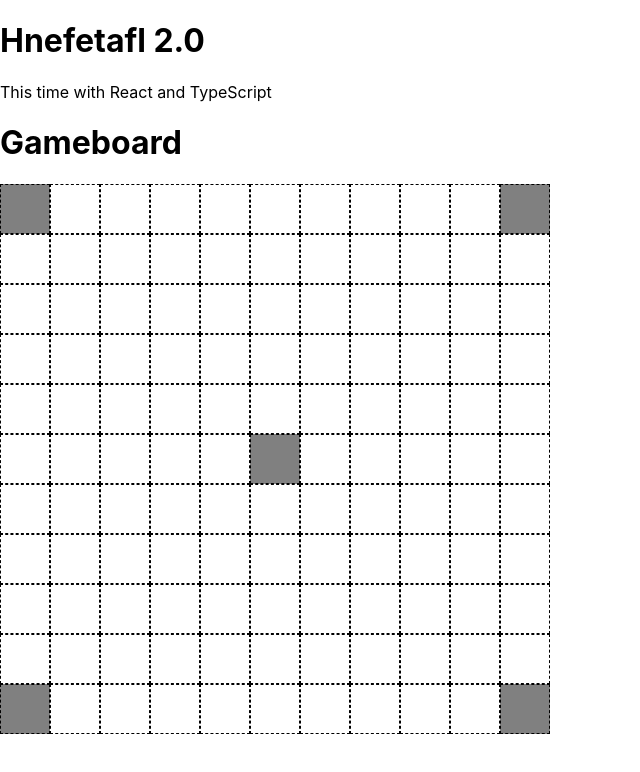
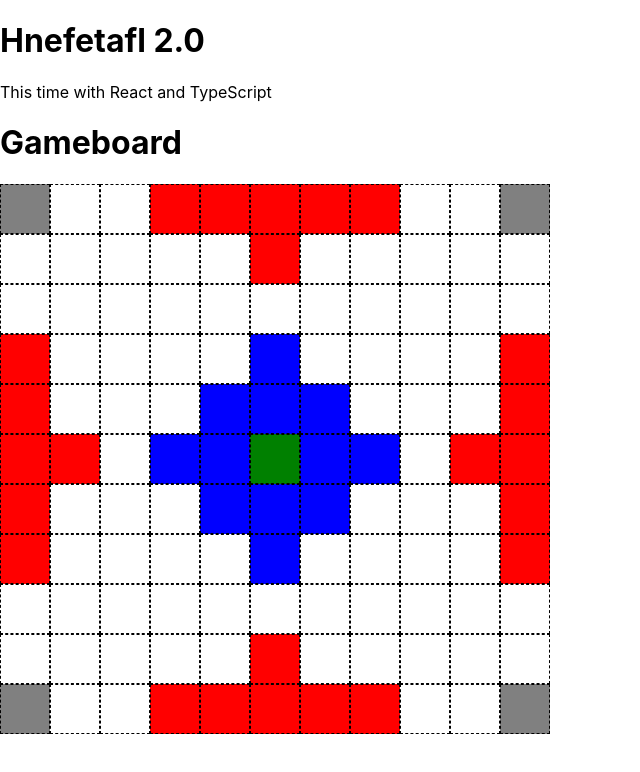
Before and after one commit to CPrich905/hnefetafl-ts, a React (Create React App) app: page / in a window 1280 px wide. Shown: the top 772 px of the page, without its empty margins (0-640 px from the left). Built offline with nearby package versions, Linux system fonts and the light colour scheme.

Commit message:
applied classes - needs images for pieces

```diff
--- a/src/components/BoardSets.tsx
+++ b/src/components/BoardSets.tsx
@@ -1,18 +1,20 @@
 // TileState feels like the wrong description... TileContains? TileIs?
 export enum TileState {
-    _ = "Empty",
-    A = "Attacker",
-    D = "Defender",
-    K = "King"
+    _ = "empty",
+    A = "attacker",
+    D = "defender",
+    K = "king"
 }
+
 export const _ = TileState._
-// const _ = TileState._
 export const A = TileState.A
-// const A = TileState.A
 export const D = TileState.D
-// const D = TileState.D
 export const K = TileState.K
-// const K = TileState.K
+
+// export const attacker = (value: string) => value === "king" || value === "attacker"
+// export const defender = (value: string) => value === "king" || value === "attacker"
+
+// export const ATTACKER = "attacker"
 
 // TODO: add other board types
 export class BoardSets {
--- a/src/components/Tile.tsx
+++ b/src/components/Tile.tsx
@@ -2,6 +2,17 @@ import { Coordinates } from "../types/Coordinates"
 import { TileState } from "./BoardSets"
 import { TilePosition } from "../types/TilePosition"
 import classNames from "classnames"
+import {
+    corner,
+    IS_CORNER,
+    center,
+    IS_CENTER
+} from "./../constants"
+
+// import {
+//     attacker,
+//     ATTACKER
+// } from "./BoardSets"
 
 interface TileType {
     coordinates: Coordinates,
@@ -19,20 +30,19 @@ const Tile = ({
 
     // TODO: tile classes should include
     // board-square (always) position (always) isPicked (if isPicked)
+    let piece = state
     const tileClasses = classNames({
-        "board-square": true
+        "board-square": true,
+        [IS_CORNER]: corner(position),
+        [IS_CENTER]: center(position),
+        [`${state}`]: true
     })
 
-    // TODO: Piece classes should include
-    // if not TileState._ add a class for the piece (A, D, K)
     return (
         <div
             id={`${coordinates.row}-${coordinates.column}`}
-            className={`board-square ${position}`}
-        >
-            <div className={`${state}`}></div>
-
-        </div>
+            className={tileClasses}
+        />
     )
 }
 
--- a/src/constants.tsx
+++ b/src/constants.tsx
@@ -2,3 +2,9 @@ export const CORNER = "corner"
 export const CENTER = "center"
 export const EDGE = "edge"
 export const OTHER = "other"
+
+export const corner = (value: string) => value === CORNER
+export const center = (value: string) => value === CENTER
+
+export const IS_CORNER = "corner"
+export const IS_CENTER = "center"
--- a/src/styles/App.css
+++ b/src/styles/App.css
@@ -35,15 +35,15 @@ div.center, div.corner {
 
 /* Get better images for King, Defender, Attacker */
 div.king {
-  background-image: url(https://images.fineartamerica.com/images-medium-large-5/king-chess-piece-ktsdesign.jpg);
+  background-color: green;
   background-size: 100%;
 }
 div.defender {
-  background-image: url(https://www.tornado-studios.com/sites/default/files/styles/slider_full/public/products/1174/reel-360-1/chess-pieces-rook-white-0000.jpg?itok=DmqQ-t6G);
+  background-color: blue;
   background-size: 100%;
 }
 div.attacker {
-  background-image: url(https://i.pinimg.com/originals/78/1c/5d/781c5dd91fca4e8926e7e55cca5996ce.jpg);
+  background-color: red;
   background-size: 100%;
 }
 
```
